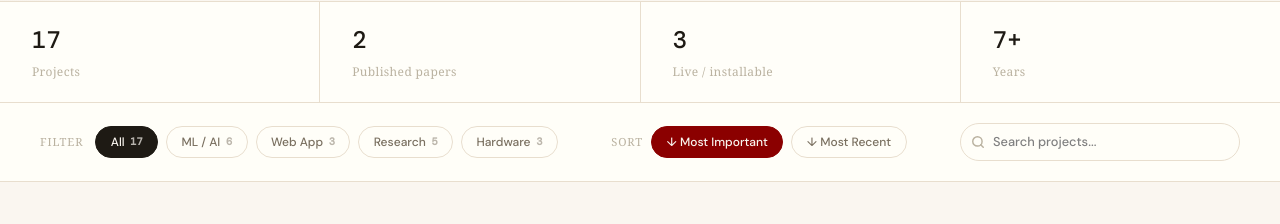
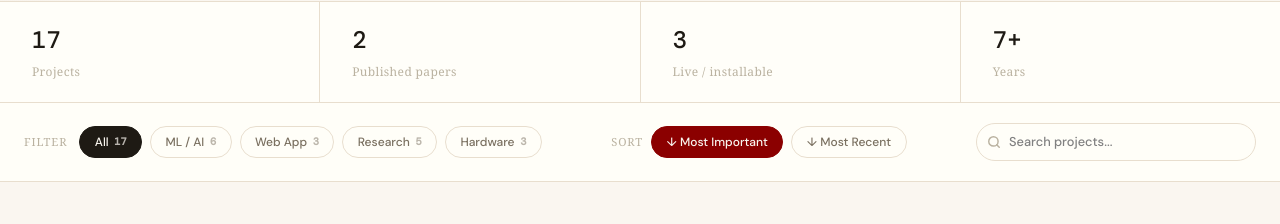
Before and after one commit to MartinBraquet/martinbraquet.com, a Next.js app: page /projects in a window 1280 px wide. Shown: the part 424-648 px from the top of the page. Built offline with nearby package versions, Linux system fonts and the light colour scheme; no server answers; a web font is replaced by a local one.

Commit message:
Refactor `projects/index.tsx` to improve error handling for `SERPAPI_KEY` and adjust card padding for better UI consistency.

```diff
--- a/pages/projects/index.tsx
+++ b/pages/projects/index.tsx
@@ -16,6 +16,7 @@ import {SEO} from 'web/components/SEO'
 import {useIsMobile} from 'web/hooks/use-is-mobile'
 import {usePersistentInMemoryState} from 'web/hooks/use-persistent-in-memory-state'
 import {C} from 'web/lib/colors'
+import {IS_LOCAL} from 'web/lib/constants'
 
 // ── Types ───────────── ────────────────────────────────────────────────────────
 
@@ -819,8 +820,13 @@ function Reveal({children, delay = 0}: {children: React.ReactNode; delay?: numbe
 
 export async function getStaticProps() {
   try {
+    const serpApiKey = process.env.SERPAPI_KEY
+    if (!serpApiKey) {
+      if (IS_LOCAL) return {props: {}}
+      throw new Error('SERPAPI_KEY is not set in environment variables')
+    }
     const res = await fetch(
-      `https://serpapi.com/search.json?engine=google_scholar_author&author_id=thzpnRoAAAAJ&api_key=${process.env.SERPAPI_KEY}`,
+      `https://serpapi.com/search.json?engine=google_scholar_author&author_id=thzpnRoAAAAJ&api_key=${serpApiKey}`,
     )
     const data = await res.json()
 
@@ -1056,7 +1062,7 @@ export default function ProjectPage({googleScholarArticles}: Props) {
         {/* ── CONTROLS ── */}
         <div
           style={{
-            padding: '1.25rem 2.5rem',
+            padding: '1.25rem 1.5rem',
             background: C.bgCard,
             borderBottom: `1px solid ${C.border}`,
             display: 'flex',
```
